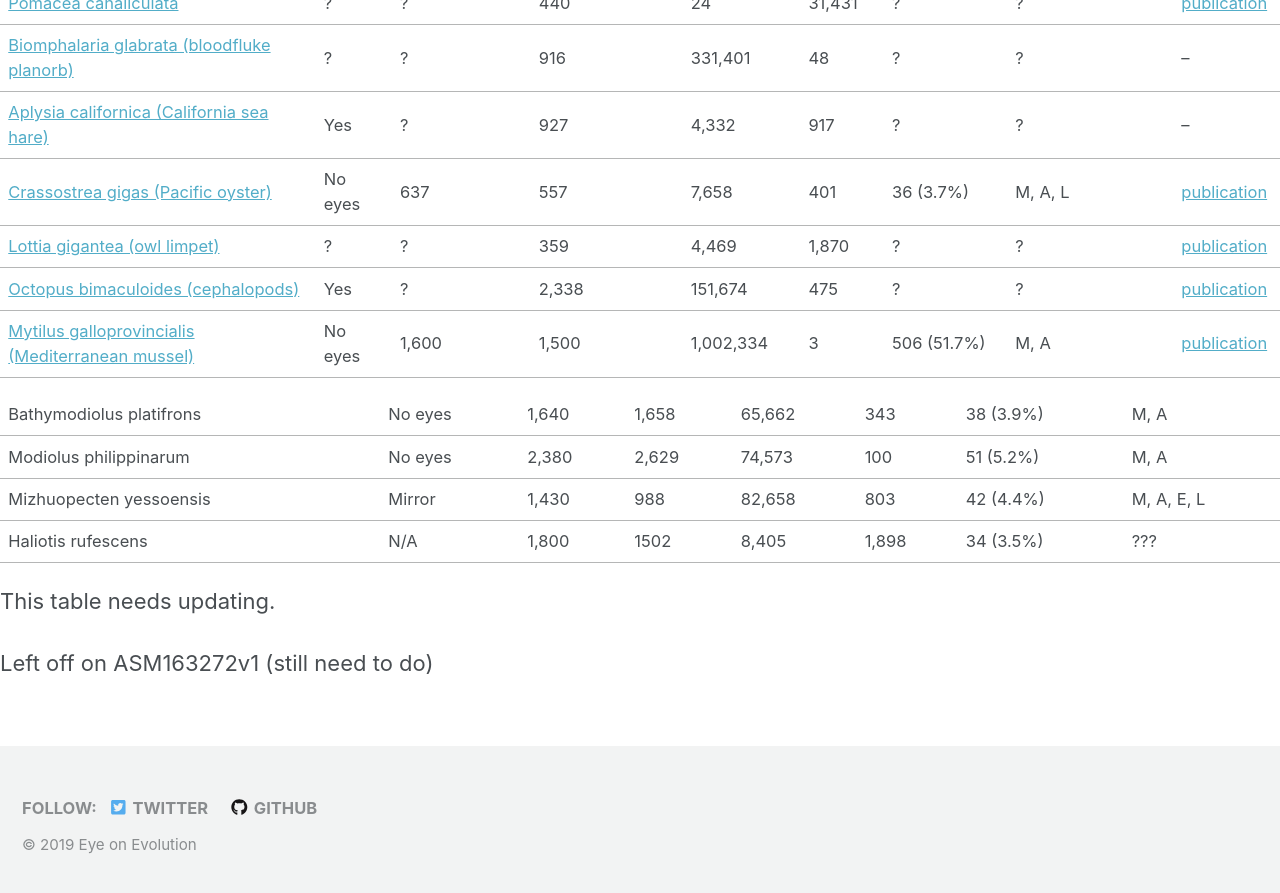
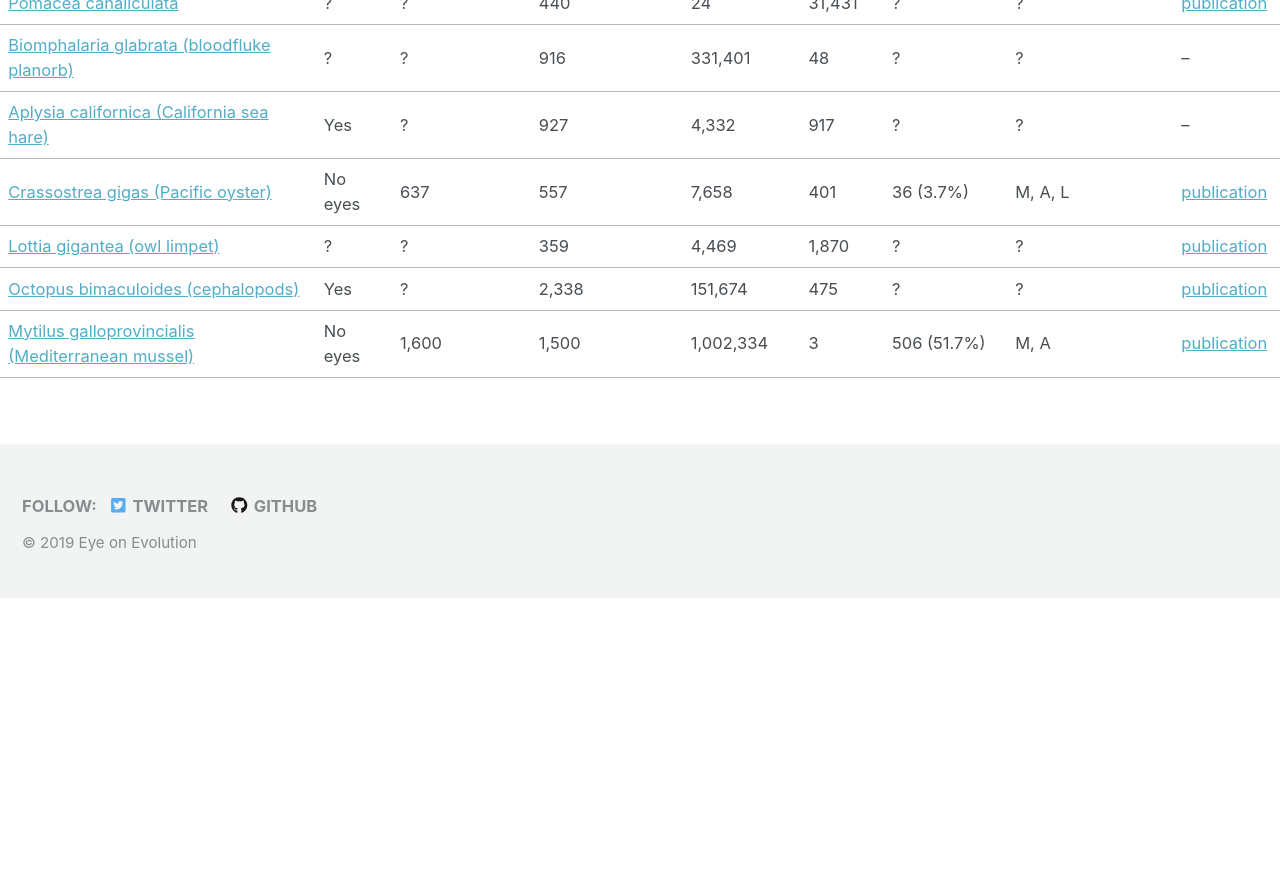
Before and after one commit to ISUgenomics/EyeOnEvolution, a Jekyll site: the page built from EOE/Questions/Q_A.md, in a window 1280 px wide and 900 px high, scrolled down 4721 px. Shown: the top 893 px of the window. Built offline with Jekyll 4.4.1, drawn with Linux system fonts in a browser that asks for light colours; cached includes are drawn as plain includes; nearby versions of some CDN libraries; our own code applies the rules of GitHub Pages for plain Markdown files; comment, search, counter and statistics services are not loaded; after the commit the page ends 5319 px from its top, so only the background shows below that.

```diff
--- a/EOE/Questions/Q_A.md
+++ b/EOE/Questions/Q_A.md
@@ -103,13 +103,3 @@ wget ftp://ftp.ncbi.nlm.nih.gov/genomes/all/GCA/001/676/915/GCA_001676915.1_ASM1
 |[Lottia gigantea (owl limpet)](https://www.ncbi.nlm.nih.gov/assembly/GCF_000327385.1)| ?|?|359|4,469| 1,870|?|?| [publication](https://www.nature.com/articles/nature11696)|
 |[Octopus bimaculoides (cephalopods)](https://www.ncbi.nlm.nih.gov/assembly/GCF_001194135.1)|Yes|?|2,338| 151,674|475|?|?|[publication](https://www.nature.com/articles/nature14668)
 | [Mytilus galloprovincialis (Mediterranean mussel)](https://www.ncbi.nlm.nih.gov/assembly/GCA_001676915.1) | No eyes | 1,600 | 1,500 | 1,002,334 | 3 | 506 (51.7%) | M, A | [publication](https://journals.plos.org/plosone/article?id=10.1371/journal.pone.0151561)
-
-| Bathymodiolus platifrons | No eyes | 1,640 | 1,658 | 65,662 | 343 | 38 (3.9%) | M, A |
-| Modiolus philippinarum | No eyes | 2,380 | 2,629 | 74,573 | 100 | 51 (5.2%) | M, A |
-| Mizhuopecten yessoensis | Mirror | 1,430 | 988 | 82,658 | 803 | 42 (4.4%) | M, A, E, L |
-| Haliotis rufescens | N/A | 1,800 | 1502 | 8,405 | 1,898 | 34 (3.5%) | ??? |
-
-This table needs updating.
-
-
-Left off on ASM163272v1 (still need to do)
```
Also changed, not shown: EOE/assumptions.md (+1 -0 lines), EOE/phototransductionProject_landingPage.md (added, +19 -0 lines), EOE/phototransductionProject.md (deleted), whiteabalone/whiteAbalone_landingPage.md (added), whiteabalone/whiteAbalone_notebook.md (deleted), 1 other file.
